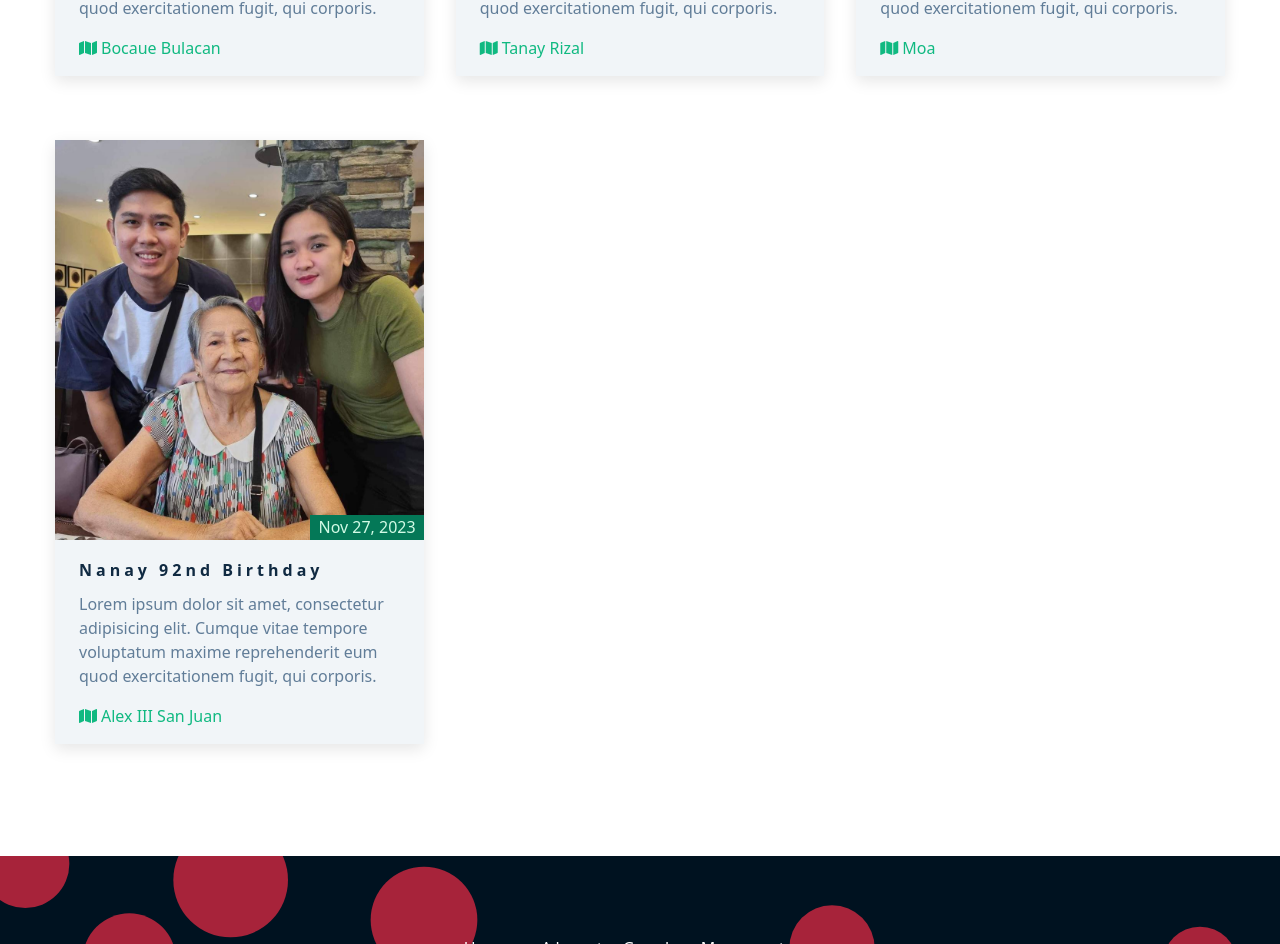
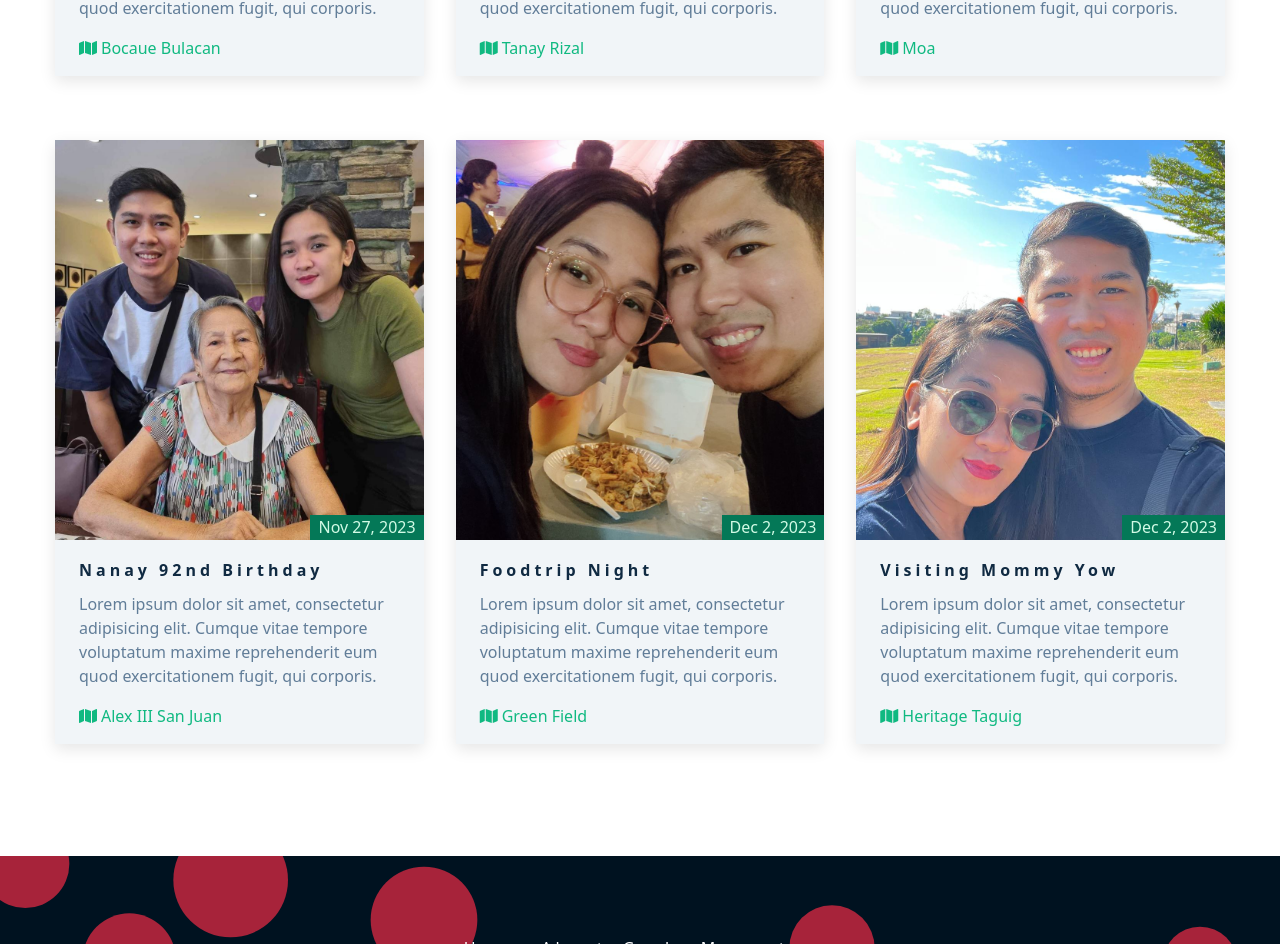
Before and after one commit to Franz0000/42-lions-road, a React (Create React App) app: page / in a window 1280 px wide. Shown: the part 4252-5196 px from the top of the page. Built offline with nearby package versions, Linux system fonts and the light colour scheme.

Commit message:
add 2 img11 and img12

```diff
--- a/src/data.js
+++ b/src/data.js
@@ -8,6 +8,8 @@ import tour7 from './images/img7.jpg';
 import tour8 from './images/img8.jpg';
 import tour9 from './images/img9.jpg';
 import tour10 from './images/img10.jpg';
+import tour11 from './images/img11.jpg';
+import tour12 from './images/img12.jpg';
 
 export const pageLinks = [
   { id: 1, href: '#home', text: 'home' },
@@ -123,4 +125,20 @@ export const tours = [
     info: ` Lorem ipsum dolor sit amet, consectetur adipisicing elit. Cumque vitae tempore voluptatum maxime reprehenderit eum quod exercitationem fugit, qui corporis.`,
     location: 'Alex III San Juan',
   },
+  {
+    id: 11,
+    image: tour11,
+    date: 'Dec 2, 2023',
+    title: 'Foodtrip Night',
+    info: ` Lorem ipsum dolor sit amet, consectetur adipisicing elit. Cumque vitae tempore voluptatum maxime reprehenderit eum quod exercitationem fugit, qui corporis.`,
+    location: 'Green Field',
+  },
+  {
+    id: 12,
+    image: tour12,
+    date: 'Dec 2, 2023',
+    title: 'Visiting Mommy Yow',
+    info: ` Lorem ipsum dolor sit amet, consectetur adipisicing elit. Cumque vitae tempore voluptatum maxime reprehenderit eum quod exercitationem fugit, qui corporis.`,
+    location: 'Heritage Taguig',
+  },
 ];
```
Also changed, not shown: src/images/img11.jpg (added), src/images/img12.jpg (added).
